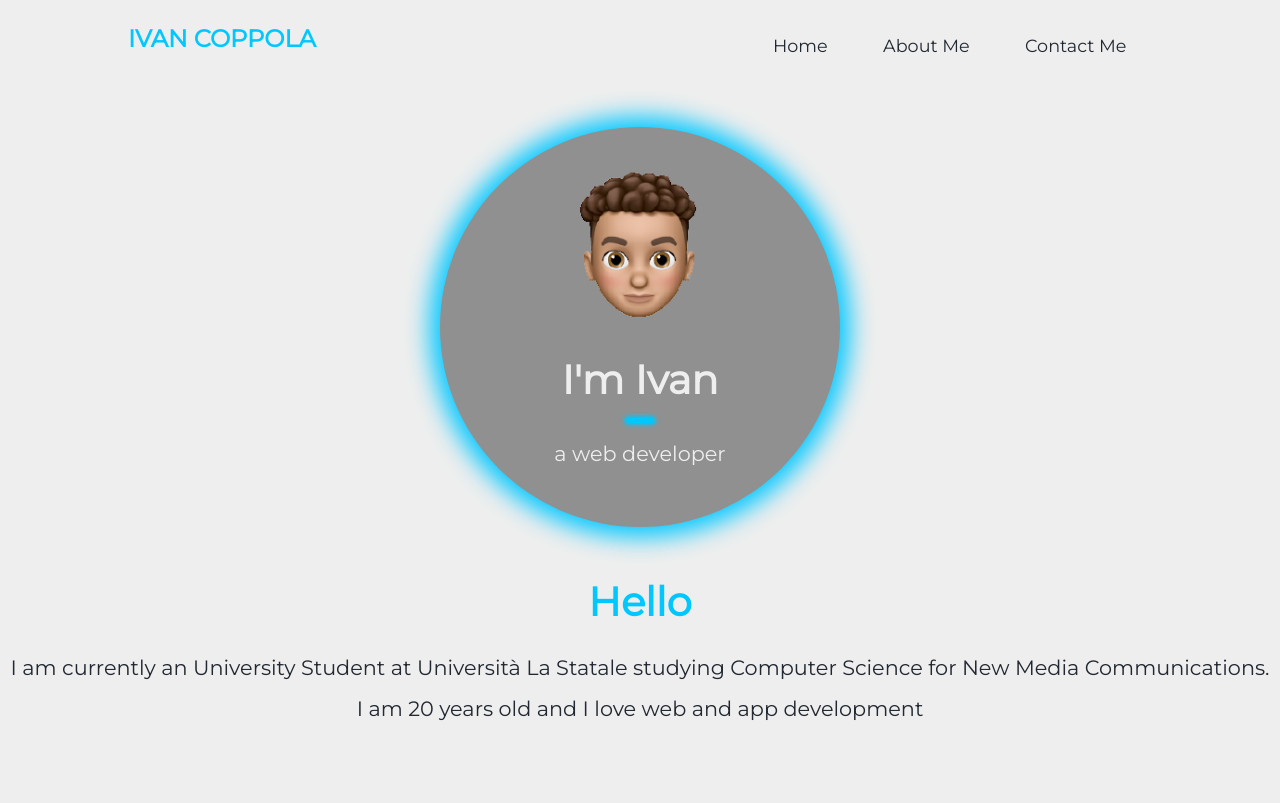
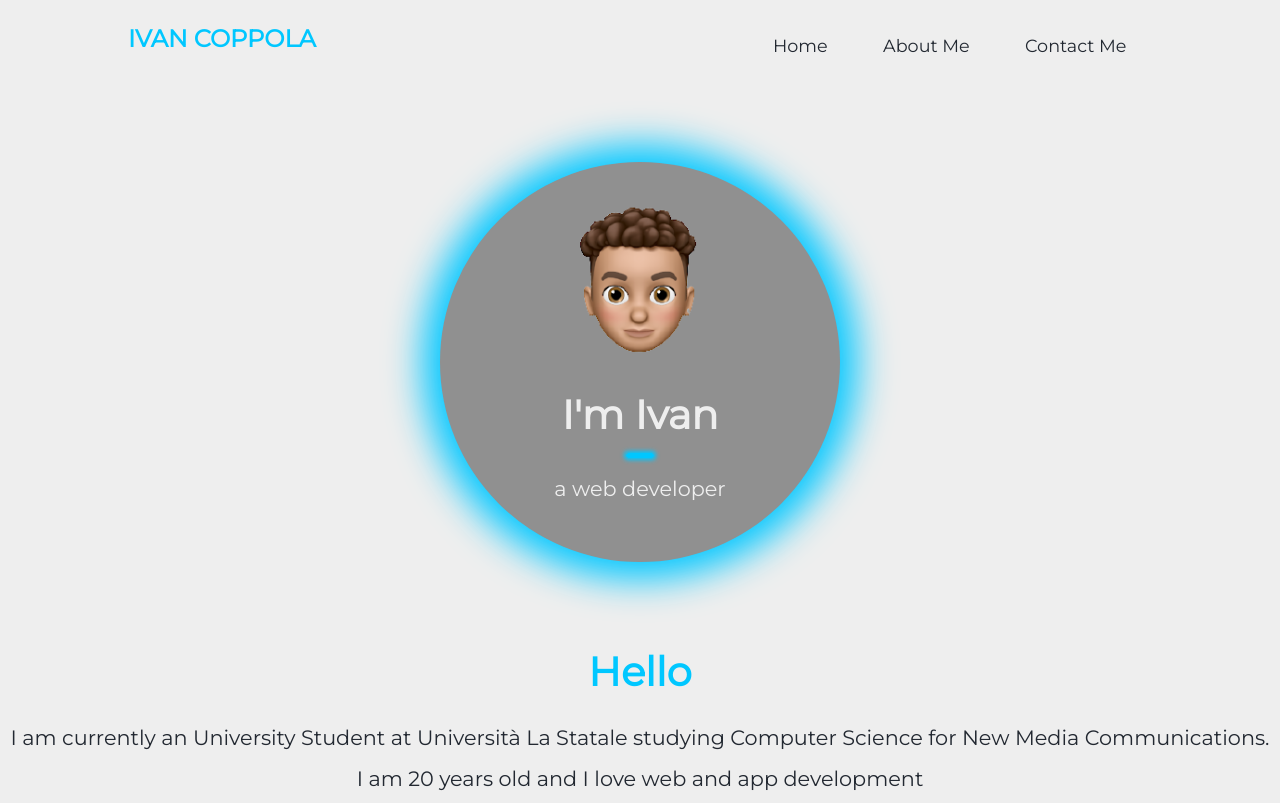
Before and after one commit to evanC24/my-personal-website, a plain HTML site: page index.html in a window 1280 px wide. Shown: the top 803 px of the page. Drawn offline with Linux system fonts and the light colour scheme.

Commit message:
Update style.css

```diff
--- a/style.css
+++ b/style.css
@@ -71,16 +71,12 @@ header {
 }
 
 .intro {
-    margin: 50px auto;
+    margin: 85px auto;
     color: #eeeeee;
     height: 50vh;
     width: 50vh;
     /*box-shadow: 0px 0px 20px 1px black;*/
 
-}
-.intro-content:hover {
-    box-shadow: 0px 0px 30px 15px #00C7FF;
-    transition: 1s ease;
 }
 .intro-content{
     background-color: #909090;
@@ -89,7 +85,11 @@ header {
     margin: 0 auto;
     padding-top: 10%;
     border-radius: 50%;
-    box-shadow: 0px 0px 25px 10px #00C7FF;
+    box-shadow: 0px 0px 37px 17px #00C7FF;
+}
+.intro-content:hover {
+    box-shadow: 0px 0px 45px 20px #00C7FF;
+    transition: 1s ease;
 }
 .profile-pic {
     width: 35%;
@@ -107,8 +107,9 @@ header {
     width: 7%;
     margin: 10px auto;
 }
-
-
+.description {
+    margin-top: 75px;
+}
 .skills {
     width: 60%;
     margin: 150px auto;
```
